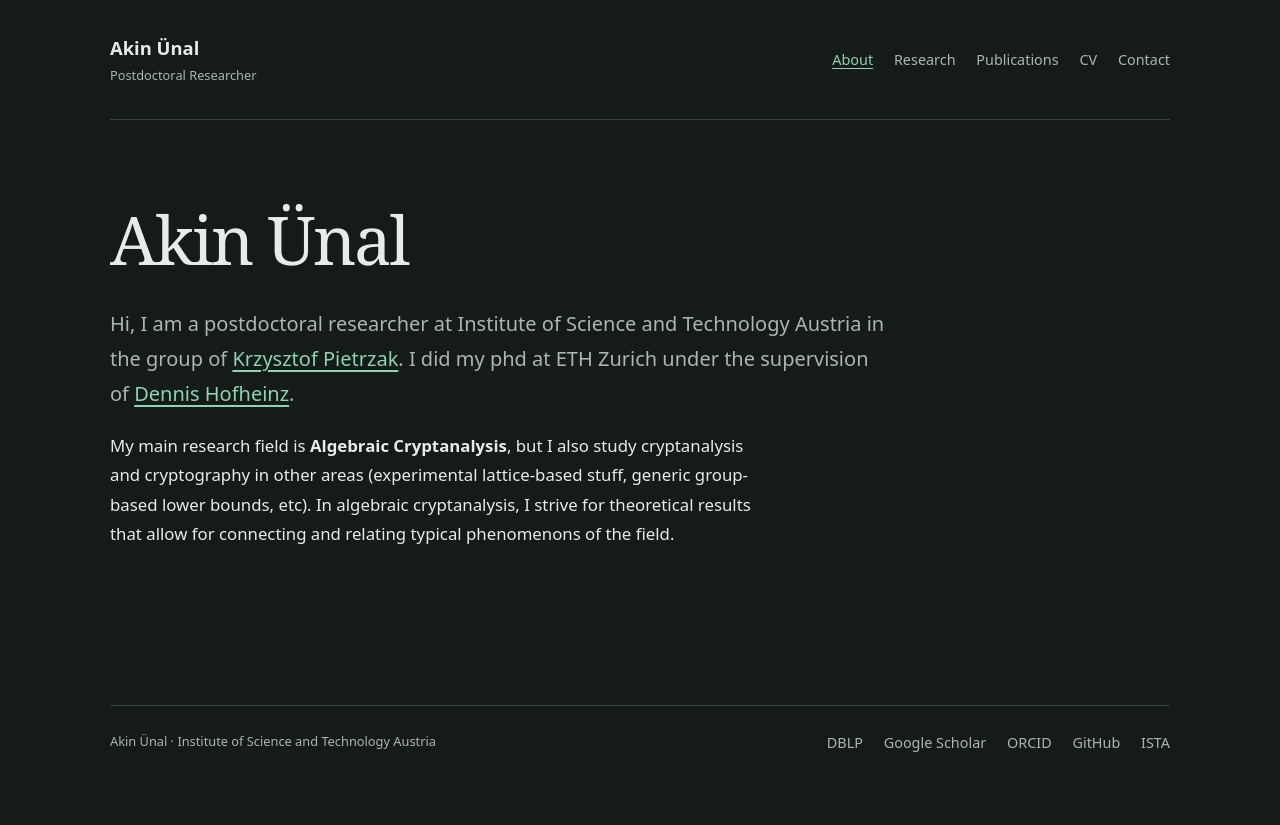
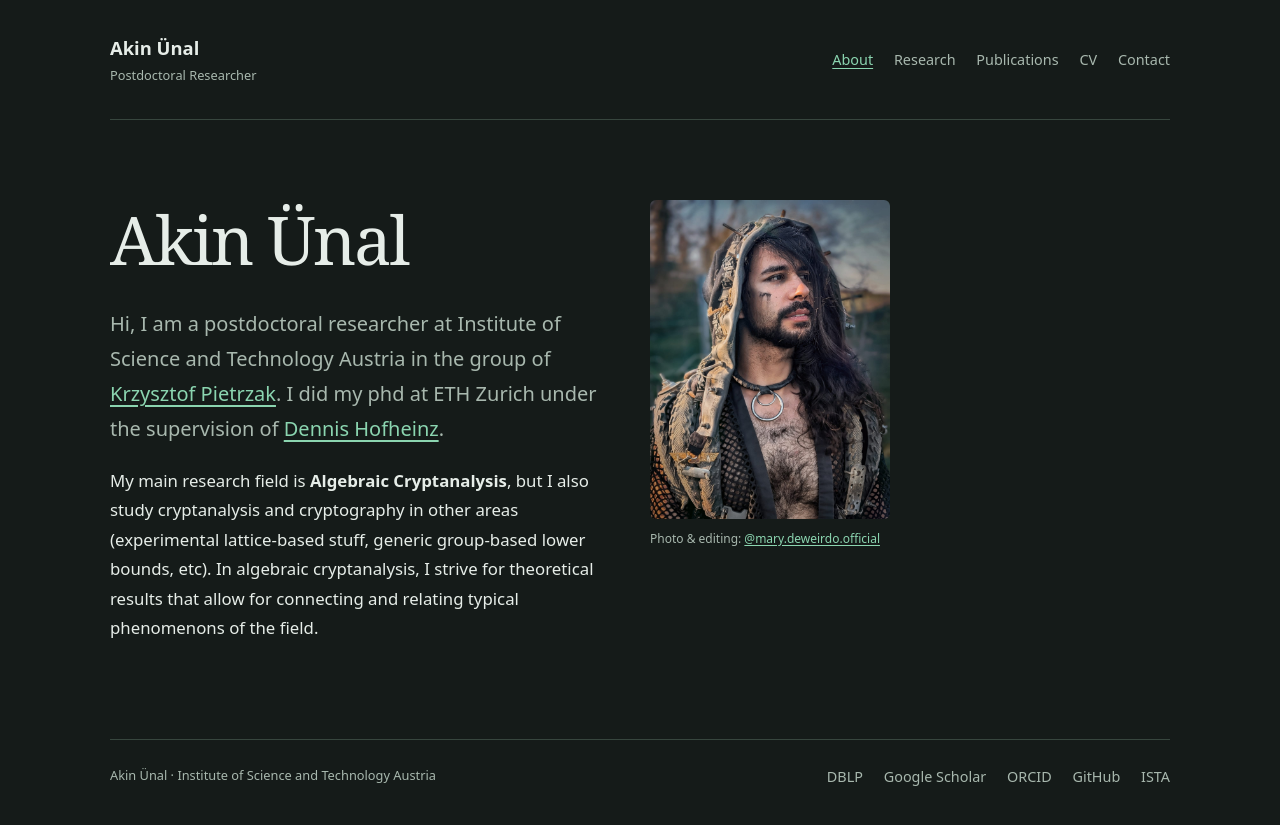
Before and after one commit to Semigroup/Semigroup.github.io, a Jekyll site: the page built from index.md, in a window 1280 px wide. Shown: the top 825 px of the page. Built offline with Jekyll 4.4.1, drawn with Linux system fonts in a browser that asks for light colours.

Commit message:
profile pic

```diff
--- a/assets/css/style.css
+++ b/assets/css/style.css
@@ -35,3 +35,14 @@ footer p { margin: 0; }
   .site-header { align-items: flex-start; flex-direction: column; gap: 1.2rem; padding: 1.5rem 0; }
   main { padding: 3rem 0; }
 }
+
+.profile-intro { display: grid; grid-template-columns: minmax(0, 1fr) 240px; gap: 2.5rem; align-items: start; }
+.profile-text { grid-column: 1; grid-row: 1; min-width: 0; }
+.profile-photo { grid-column: 2; grid-row: 1; margin: .5rem 0 0; min-width: 0; }
+.profile-photo img { display: block; width: 100%; height: auto; border-radius: 6px; }
+.profile-photo figcaption { margin-top: .65rem; font-size: .75rem; line-height: 1.6; color: var(--muted); overflow-wrap: anywhere; }
+@media (max-width: 700px) {
+  .profile-intro { grid-template-columns: minmax(0, 1fr); gap: 1.75rem; }
+  .profile-photo { grid-column: 1; grid-row: 1; width: min(100%, 280px); margin: 0; }
+  .profile-text { grid-column: 1; grid-row: 2; }
+}
--- a/index.md
+++ b/index.md
@@ -1,6 +1,15 @@
 ---
 title: About
 ---
+<div class="profile-intro" markdown="1">
+
+<figure class="profile-photo">
+  <img src="{{ '/profile_pic.jpg' | relative_url }}" alt="Portrait of Akin Ünal">
+  <figcaption>Photo &amp; editing: <a href="https://www.instagram.com/mary.deweirdo.official/">@mary.deweirdo.official</a></figcaption>
+</figure>
+
+<div class="profile-text" markdown="1">
+
 # Akin Ünal
 
 <p class="lead" markdown="1">
@@ -14,3 +23,7 @@ but I also study cryptanalysis and cryptography in other areas
 (experimental lattice-based stuff, generic group-based lower bounds, etc).
 In algebraic cryptanalysis, I strive for theoretical results that
 allow for connecting and relating typical phenomenons of the field.
+
+</div>
+
+</div>
```
Also changed, not shown: profile_pic.jpg (added).
